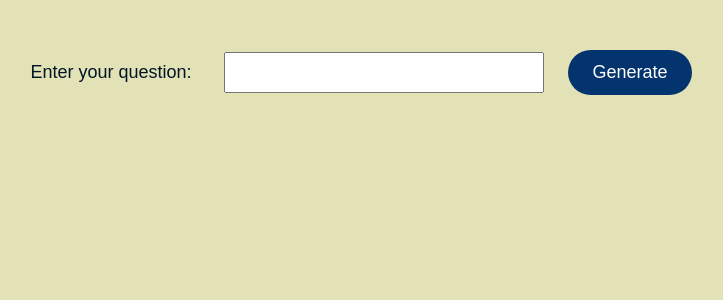
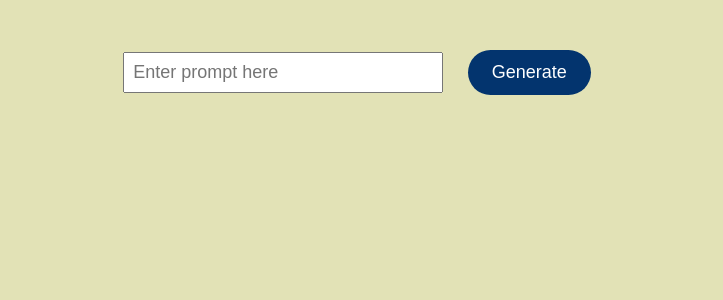
Before and after one commit to jcobeast/gemini-api-flask, a Flask app: page / in a window 1280 px wide. Shown: the top 300 px of the page, without its empty margins (283-1006 px from the left). Run offline with Flask 3, Linux system fonts and the light colour scheme.

Commit message:
Removed form label.

```diff
--- a/templates/index.html
+++ b/templates/index.html
@@ -13,13 +13,14 @@
 	<body>
 		<!-- Question form -->
 		<form id="questionForm" aria-labelledby="questionFormLabel">
-			<label id="questionFormLabel" for="question"
+			<!-- <label id="questionFormLabel" for="question"
 				>Enter your question:</label
-			>
+			> -->
 			<input
 				type="text"
 				id="question"
 				name="question"
+				placeholder="Enter prompt here"
 				required
 				aria-required="true"
 			/>
```
